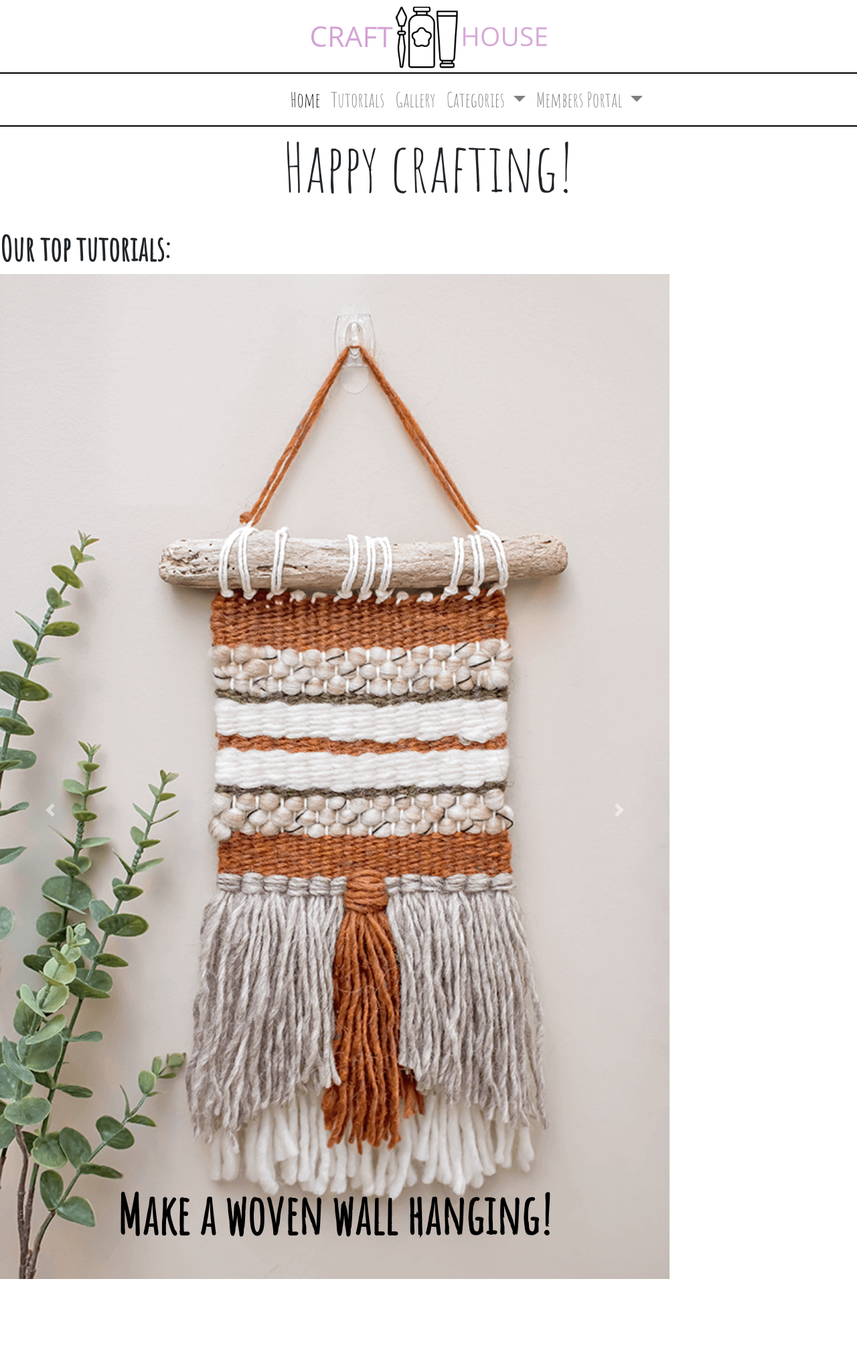
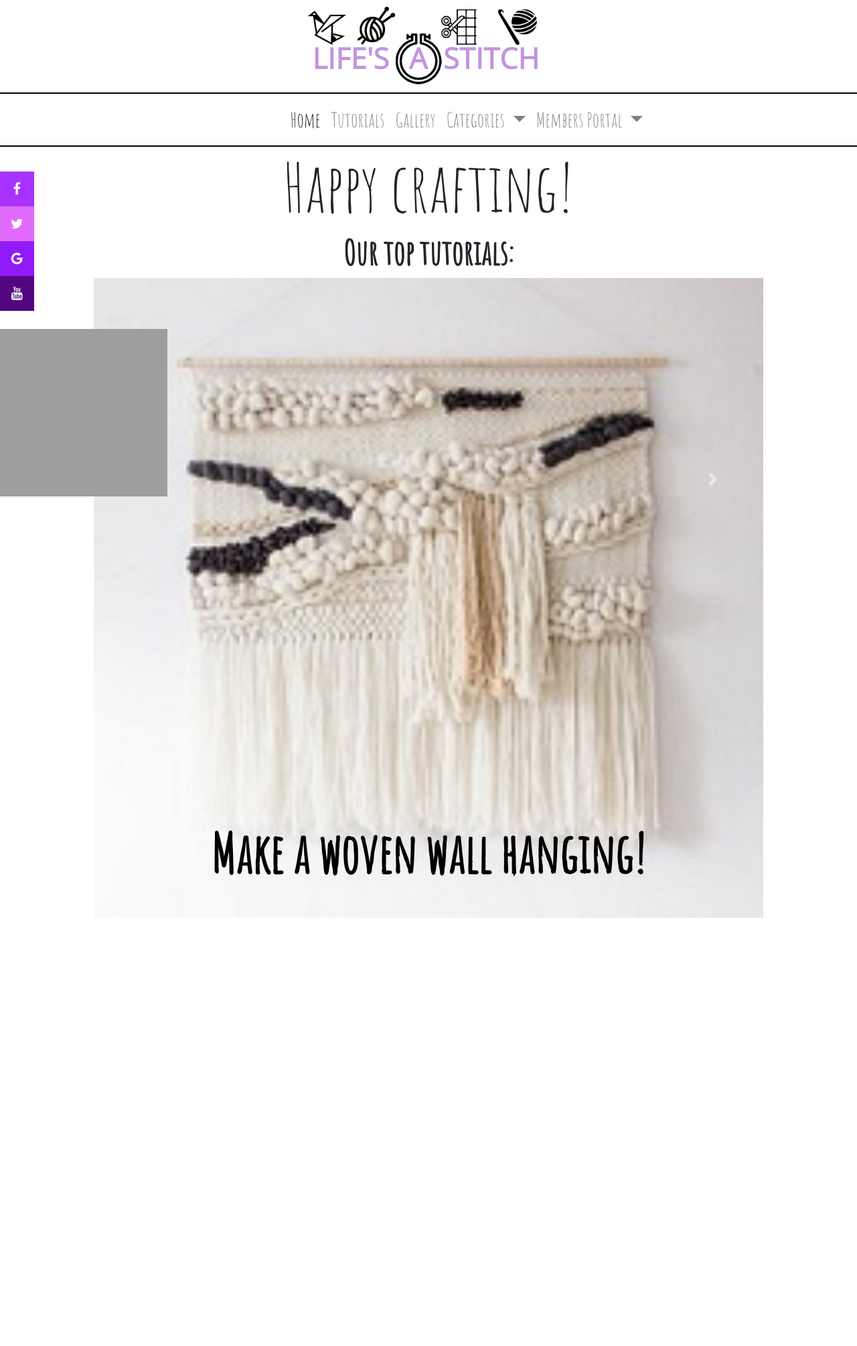
Before and after one commit to G-Virbasiute/Blog, a PHP site: page /Home.php in a window 1280 px wide; the page is wider, and only the part inside the window is pictured. Shown: that part at 67% size. After the commit the page ends 1370 px from the top of that part, so only its background shows below. Run offline with PHP 8.4, Linux system fonts and the light colour scheme; a map, chart or similar area stays blank; some libraries are stand-ins or nearby versions; grey boxes are pictures that could not be loaded.

Commit message:
Custom colour scheme socials bar, embedded Google cal, centered carousel (all for Home page)

```diff
--- /dev/null
+++ b/Carousel.html
@@ -0,0 +1,31 @@
+        <div id="carouselExampleControls" class="carousel slide" data-ride="carousel" style="width: 1000px; height: 600px; margin: 0 auto;">
+            <div class="carousel-inner">
+                <div class="carousel-item active">
+                    <img class="d-block w-100" src="images/wallHanger.jpg" alt="First slide">
+                    <div class="carousel-caption d-none d-md-block">
+                        <h5 style="font-family: 'Amatic SC', cursive; font-size: 80px; font-weight: bold; color: black;">Make a woven wall hanging!</h5>
+                    </div>
+                </div>
+                <div class="carousel-item">
+                    <img class="d-block w-100" src="images/paperHead.jpg" alt="Second slide">
+                    <div class="carousel-caption d-none d-md-block">
+                        <h5 style="font-family: 'Amatic SC', cursive; font-size: 80px; font-weight: bold; color: black;">Fun and cruelty free animal heads</h5>
+                    </div>
+                </div>
+                <div class="carousel-item">
+                    <img class="d-block w-100" src="images/rabbit.jpg" alt="Third slide">
+                    <div class="carousel-caption d-none d-md-block">
+                        <h5 style="font-family: 'Amatic SC', cursive; font-size: 80px; font-weight: bold; color: white; background-color: palevioletred;">It's Easter - why not complete this bunny project?</h5>
+                    </div>
+                </div>
+            </div>
+
+            <a class="carousel-control-prev" href="#carouselExampleControls" role="button" data-slide="prev">
+                <span class="carousel-control-prev-icon" aria-hidden="true"></span>
+                <span class="sr-only">Previous</span>
+            </a>
+            <a class="carousel-control-next" href="#carouselExampleControls" role="button" data-slide="next">
+                <span class="carousel-control-next-icon" aria-hidden="true"></span>
+                <span class="sr-only">Next</span>
+            </a>
+        </div>
--- a/Home.php
+++ b/Home.php
@@ -1,98 +1,25 @@
 <html>
     <head>
-        <title>BlogTitle</title>
+        <title>Life's A Stitch!</title>
         <meta charset="UTF-8">
         <meta name="viewport" content="width=device-width, initial-scale=1.0">
         <link rel="stylesheet" href="https://maxcdn.bootstrapcdn.com/bootstrap/4.0.0/css/bootstrap.min.css" integrity="sha384-Gn5384xqQ1aoWXA+058RXPxPg6fy4IWvTNh0E263XmFcJlSAwiGgFAW/dAiS6JXm" crossorigin="anonymous">
+        <link rel="stylesheet" href="https://cdnjs.cloudflare.com/ajax/libs/font-awesome/4.7.0/css/font-awesome.min.css">
         <link href="https://fonts.googleapis.com/css?family=Amatic+SC&display=swap" rel="stylesheet">
+        <link href="stylesheets/SocialsBar.css" rel="stylesheet" type="text/css"/>
         <script src="https://code.jquery.com/jquery-3.2.1.slim.min.js" integrity="sha384-KJ3o2DKtIkvYIK3UENzmM7KCkRr/rE9/Qpg6aAZGJwFDMVNA/GpGFF93hXpG5KkN" crossorigin="anonymous"></script>
         <script src="https://cdnjs.cloudflare.com/ajax/libs/popper.js/1.12.9/umd/popper.min.js" integrity="sha384-ApNbgh9B+Y1QKtv3Rn7W3mgPxhU9K/ScQsAP7hUibX39j7fakFPskvXusvfa0b4Q" crossorigin="anonymous"></script>
         <script src="https://maxcdn.bootstrapcdn.com/bootstrap/4.0.0/js/bootstrap.min.js" integrity="sha384-JZR6Spejh4U02d8jOt6vLEHfe/JQGiRRSQQxSfFWpi1MquVdAyjUar5+76PVCmYl" crossorigin="anonymous"></script>
         <link href="CarouselCSS.css" rel="stylesheet" type="text/css"/>
     </head>
     <body>
-    <center><img style="margin-top: 10px; margin-bottom: 5px;" src="logo.png"></center>
-
-    <div style="border-top: 2px solid black; border-bottom: 2px solid black; ">
-        <nav class="navbar navbar-expand-lg navbar-light" style=" font-family: 'Amatic SC', cursive; font-size: 30px; left: 32%;">
-
-            <div class="collapse navbar-collapse" id="navbarNavDropdown">
-                <ul class="navbar-nav">
-                    <li class="nav-item active">
-                        <a class="nav-link" href="#">Home</a>
-                    </li>
-                    <li class="nav-item">
-                        <a class="nav-link" href="#">Tutorials</a>
-                    </li>
-                    <li class="nav-item">
-                        <a class="nav-link" href="#">Gallery</a>
-                    </li>
-
-                    <!-- ---------------These could be pulled out of a database table------------------->
-                    <li class="nav-item dropdown">
-                        <a class="nav-link dropdown-toggle" href="#" id="navbarDropdownMenuLink" data-toggle="dropdown" aria-haspopup="true" aria-expanded="false">
-                            Categories
-                        </a>
-                        <div class="dropdown-menu" aria-labelledby="navbarDropdownMenuLink">
-                            <a class="dropdown-item" href="#" style="font-size: 30px;">Crochet</a>
-                            <a class="dropdown-item" href="#" style="font-size: 30px;">Knitting</a>
-                            <a class="dropdown-item" href="#" style="font-size: 30px;">Embroidery</a>
-                            <a class="dropdown-item" href="#" style="font-size: 30px;">Painting</a>
-                        </div>
-                    </li>
-                    <li class="nav-item dropdown">
-                        <a class="nav-link dropdown-toggle" href="#" id="navbarDropdownMenuLink" data-toggle="dropdown" aria-haspopup="true" aria-expanded="false">
-                            Members Portal
-                        </a>
-                        <div class="dropdown-menu" aria-labelledby="navbarDropdownMenuLink">
-                            <a class="dropdown-item" href="#" style="font-size: 30px;">Sign up</a>
-                            <a class="dropdown-item" href="#" style="font-size: 30px;">Log in</a>
-                            <a class="dropdown-item" href="#" style="font-size: 30px;">Your dashboard</a> <!-- Only accessible after someone has logged in-->
-                        </div>
-                    </li>
-                </ul>
-            </div>
-        </nav>
+    <?php include 'navbar.html'; ?>
+    <center><h1 style="font-family: 'Amatic SC', cursive; font-size: 100px"> Happy crafting!</h1></center>
+    <h2 style=" font-family: 'Amatic SC', cursive; font-size: 50px; font-weight: bold; text-align: center;">Our top tutorials:</h2>
+    <?php include 'Carousel.html'; ?>
+    <?php include 'SocialsBar.html'; ?>
+    <div class="calendar">
+    <iframe src="https://calendar.google.com/calendar/embed?height=250&amp;wkst=2&amp;bgcolor=%23B39DDB&amp;ctz=Europe%2FLondon&amp;src=YW15cm9iaW5zb25sZWFybnNAZ21haWwuY29t&amp;src=ZW4udWsjaG9saWRheUBncm91cC52LmNhbGVuZGFyLmdvb2dsZS5jb20&amp;color=%23039BE5&amp;color=%230B8043&amp;showPrint=0&amp;showTabs=0&amp;showCalendars=0" style="border-width:0" width="250" height="250" frameborder="0" scrolling="no"></iframe>
     </div>
-
-
-    <div>
-        <center><h1 style="font-family: 'Amatic SC', cursive; font-size: 100px"> Happy crafting!</h1></center>
-    </div></br>
-    <h2 style=" font-family: 'Amatic SC', cursive; font-size: 50px; font-weight: bold; left: 32%;">Our top tutorials:</h2>
-
-    <div id="carouselExampleControls" class="carousel slide" data-ride="carousel" style="width: 1000px; height:1600px;">
-        <div class="carousel-inner">
-            <div class="carousel-item active">
-                <img class="d-block w-100" src="images/wallHanger.png" alt="First slide">
-                <div class="carousel-caption d-none d-md-block">
-                    <h5 style="font-family: 'Amatic SC', cursive; font-size: 80px; font-weight: bold; color: black;">Make a woven wall hanging!</h5>
-                </div>
-            </div>
-            <div class="carousel-item">
-                <img class="d-block w-100" src="images/paperHead.jpg" alt="Second slide">
-                <div class="carousel-caption d-none d-md-block">
-                    <h5 style="font-family: 'Amatic SC', cursive; font-size: 80px; font-weight: bold; color: black;">Fun and cruelty free animal heads</h5>
-                </div>
-            </div>
-            <div class="carousel-item">
-                <img class="d-block w-100" src="images/rabbit.jpg" alt="Third slide">
-                <div class="carousel-caption d-none d-md-block">
-                    <h5 style="font-family: 'Amatic SC', cursive; font-size: 80px; font-weight: bold; color:black;">It's Easter - why not complete this bunny project?</h5>
-                </div>
-            </div>
-        </div>
-
-        <a class="carousel-control-prev" href="#carouselExampleControls" role="button" data-slide="prev">
-            <span class="carousel-control-prev-icon" aria-hidden="true"></span>
-            <span class="sr-only">Previous</span>
-        </a>
-        <a class="carousel-control-next" href="#carouselExampleControls" role="button" data-slide="next">
-            <span class="carousel-control-next-icon" aria-hidden="true"></span>
-            <span class="sr-only">Next</span>
-        </a>
-    </div>
-
-
 </body>
 </html>
--- /dev/null
+++ b/SocialsBar.html
@@ -0,0 +1,6 @@
+<div class="icon-bar">
+  <a href="#" class="facebook"><i class="fa fa-facebook"></i></a>
+  <a href="#" class="twitter"><i class="fa fa-twitter"></i></a>
+  <a href="#" class="google"><i class="fa fa-google"></i></a>
+  <a href="#" class="youtube"><i class="fa fa-youtube"></i></a>
+</div>
--- a/stylesheets/CarouselCSS.css
+++ b/stylesheets/CarouselCSS.css
@@ -3,7 +3,6 @@
    width: 800px;
 }
 
-h5{
-    color: black;
-    font-size: 40px;
+.carousel-inner img {
+  margin: auto;
 }
--- /dev/null
+++ b/stylesheets/SocialsBar.css
@@ -0,0 +1,56 @@
+/* Fixed/sticky icon bar (vertically aligned 50% from the top of the screen) */
+.icon-bar {
+    position: fixed;
+    top: 45%;
+    -webkit-transform: translateY(-50%);
+    -ms-transform: translateY(-50%);
+    transform: translateY(-50%);
+}
+
+/* Style the icon bar links */
+.icon-bar a {
+    display: block;
+    text-align: center;
+    padding: 16px;
+    transition: all 0.3s ease;
+    color: white;
+    font-size: 20px;
+}
+
+/* Style the social media icons with color, if you want */
+.icon-bar a:hover {
+    background-color: #F2D7F9;
+}
+
+.facebook {
+    background: #A833FF;
+    color: white;
+}
+
+.twitter {
+    background: #E06BFA;
+    color: white;
+}
+
+.google {
+    background: #931AF8;
+    color: white;
+}
+
+.linkedin {
+    background: #007bb5;
+    color: white;
+}
+
+.youtube {
+    background: #530681;
+    color: white;
+}
+
+.calendar{
+    position: fixed;
+    top: 77%;
+    -webkit-transform: translateY(-50%);
+    -ms-transform: translateY(-50%);
+    transform: translateY(-50%);
+}
```
Also changed, not shown: images/paperHead.jpg, images/rabbit.jpg, images/wallHanger.jpg (added), images/wallHanger.png (deleted).
